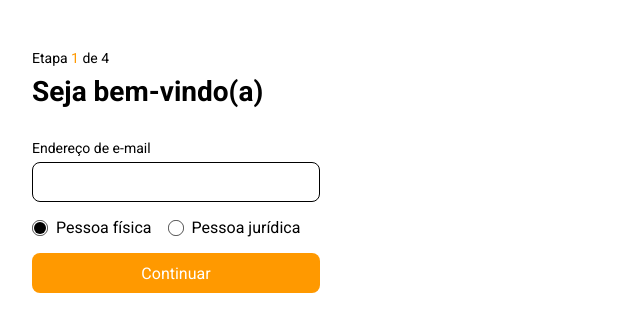
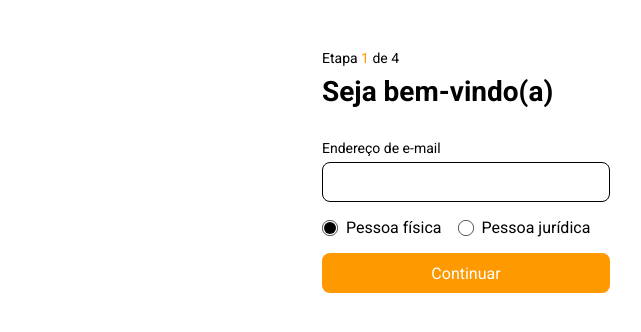
Before and after one commit to Pedro-Henrique-Ferreti/desafio-mb, a Vue app in the folder client/: page / in a window 1280 px wide. Shown: the top 332 px of the page, without its empty margins (158-799 px from the left). Built offline with nearby package versions, Linux system fonts and the light colour scheme.

Commit message:
Fix form alignment

```diff
--- a/client/src/App.vue
+++ b/client/src/App.vue
@@ -93,6 +93,8 @@ async function submitForm() {
 
 <style lang="scss" scoped>
 .form {
+  max-width: 20rem;
   padding: 3rem 0;
+  margin: auto;
 }
 </style>
```
